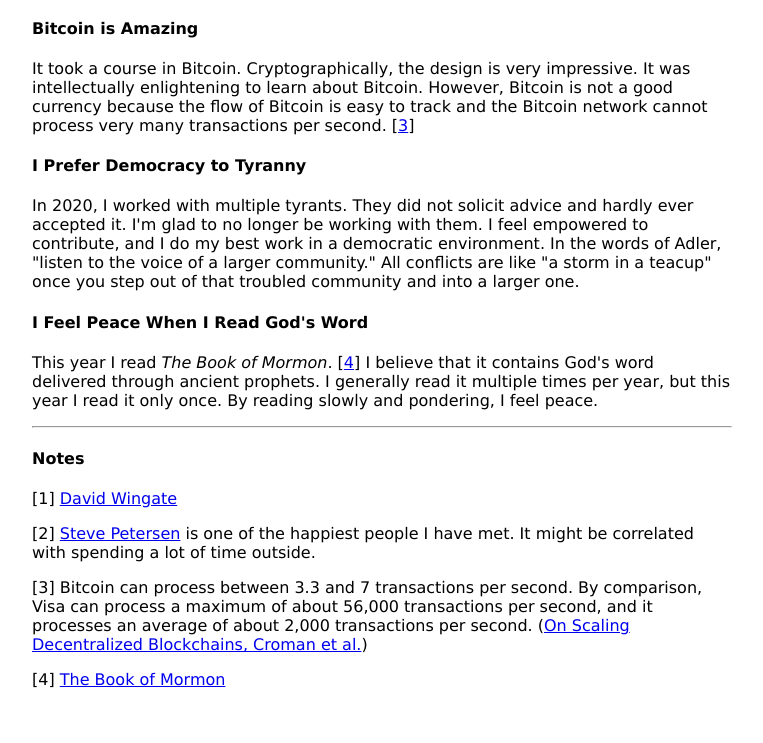
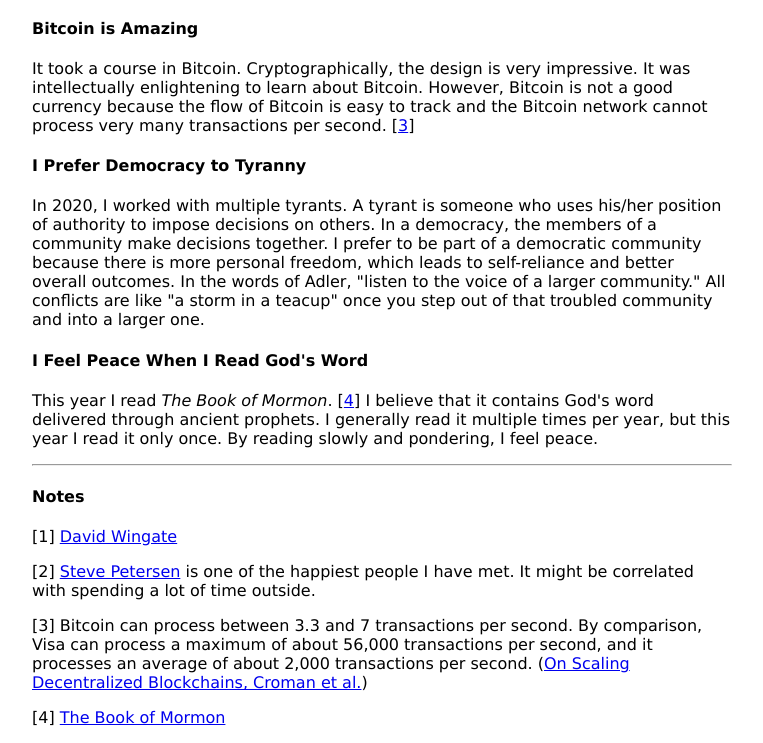
Before and after one commit to increscent/increscent, a website: page www/writing/2020.html in a window 1280 px wide. Shown: the part 952-1695 px from the top of the page, without its empty margins (258-1021 px from the left). Before the commit the page ends 1657 px from the top, so only its background shows below. Drawn offline with Linux system fonts and the light colour scheme.

Commit message:
updated tyranny

```diff
--- a/www/writing/2020.html
+++ b/www/writing/2020.html
@@ -50,7 +50,7 @@
 
         <h4>I Prefer Democracy to Tyranny</h4>
         <p>
-            In 2020, I worked with multiple tyrants. They did not solicit advice and hardly ever accepted it. I'm glad to no longer be working with them. I feel empowered to contribute, and I do my best work in a democratic environment. In the words of Adler, "listen to the voice of a larger community." All conflicts are like "a storm in a teacup" once you step out of that troubled community and into a larger one.
+            In 2020, I worked with multiple tyrants. A tyrant is someone who uses his/her position of authority to impose decisions on others. In a democracy, the members of a community make decisions together. I prefer to be part of a democratic community because there is more personal freedom, which leads to self-reliance and better overall outcomes. In the words of Adler, "listen to the voice of a larger community." All conflicts are like "a storm in a teacup" once you step out of that troubled community and into a larger one.
         </p>
 
         <h4>I Feel Peace When I Read God's Word</h4>
```
